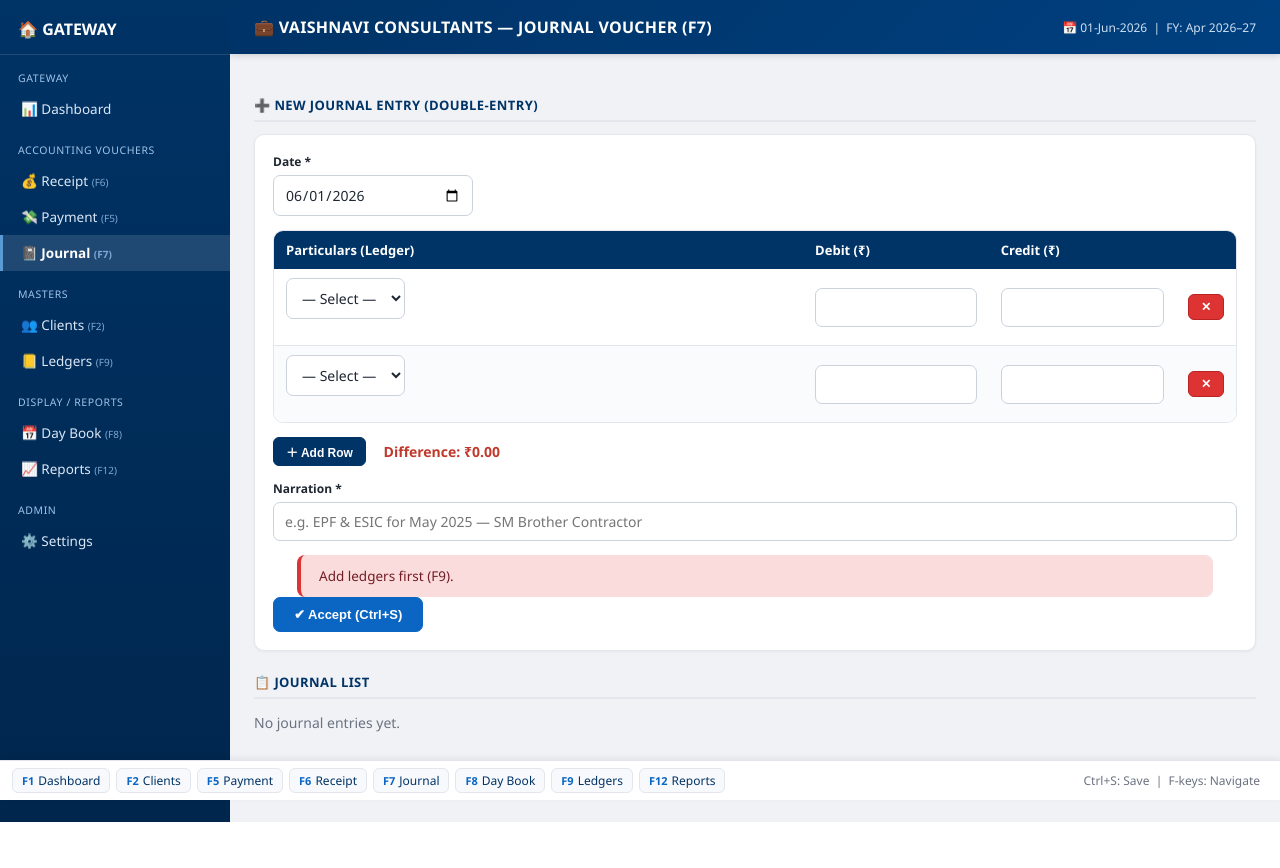
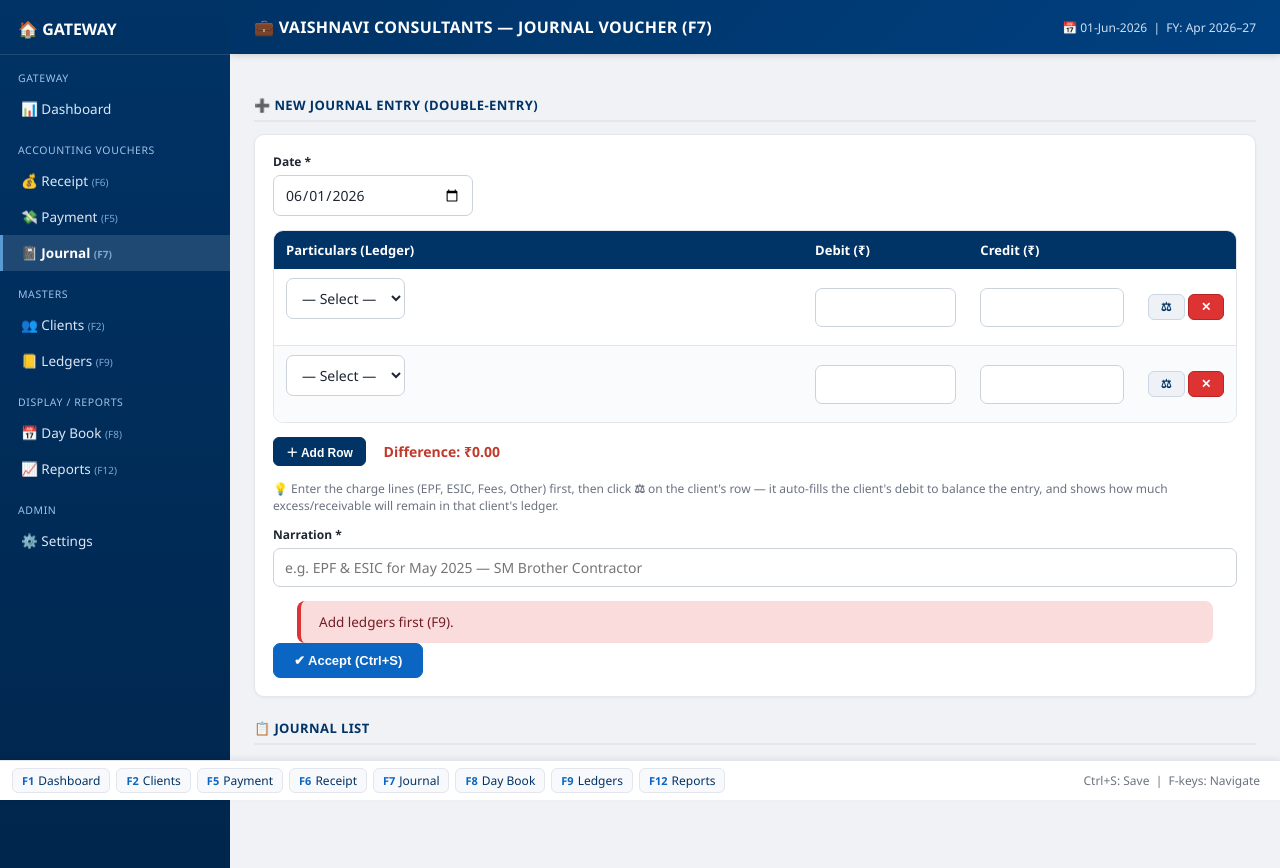
Before and after one commit to bagathsingh59-sudo/vaishnavi-tally, a Flask app: page /journal in a window 1280 px wide. Before the commit the page ends 822 px from the top, so only its background shows below. Run offline with Flask 3, Linux system fonts and the light colour scheme; data that the repository does not hold is empty.

Commit message:
feat: Journal auto-balance button (avoids Dr/Cr mismatch)
Adds a per-row '⚖' button in the Journal entry table. Workflow:
- Enter the charge lines (EPF, ESIC, Fees, Other) on the credit side
- Click ⚖ on the client's row → auto-fills the client's debit = total of
  the charges, so Dr = Cr instantly (no manual math, no difference error)
- Shows a live hint: 'After this: ₹6,000 Cr (excess held)' so you see what
  remains in the client ledger — the running-account method in action

This implements the correct rule: Journal client debit = amount BILLED
(not the amount received in the receipt); the gap stays as client excess.

Co-Authored-By: Claude Opus 4.8 <noreply@anthropic.com>

```diff
--- a/static/js/app.js
+++ b/static/js/app.js
@@ -87,3 +87,38 @@ function recalcJournal() {
 document.addEventListener("input", function (e) {
   if (e.target.name === "debit[]" || e.target.name === "credit[]") recalcJournal();
 });
+
+// ── Auto-balance a journal row: fill this line so total Dr = total Cr ──
+async function balanceRow(btn) {
+  const tr = btn.closest("tr");
+  let otherDr = 0, otherCr = 0;
+  document.querySelectorAll('#jrnTable input[name="debit[]"]').forEach((i) => {
+    if (!tr.contains(i)) otherDr += parseFloat(i.value || 0);
+  });
+  document.querySelectorAll('#jrnTable input[name="credit[]"]').forEach((i) => {
+    if (!tr.contains(i)) otherCr += parseFloat(i.value || 0);
+  });
+  const drIn = tr.querySelector('input[name="debit[]"]');
+  const crIn = tr.querySelector('input[name="credit[]"]');
+  const diff = otherCr - otherDr; // >0 => this row needs a debit
+  let thisDr = 0, thisCr = 0;
+  if (diff >= 0) { thisDr = diff; drIn.value = diff ? diff.toFixed(2) : ""; crIn.value = ""; }
+  else { thisCr = -diff; crIn.value = (-diff).toFixed(2); drIn.value = ""; }
+  recalcJournal();
+
+  // Show the projected balance for this ledger after the entry
+  const sel = tr.querySelector("select.bal");
+  const hint = tr.querySelector(".balhint");
+  if (sel && sel.value && hint) {
+    try {
+      const r = await fetch("/api/ledger/" + sel.value + "/balance");
+      const d = await r.json();
+      const cur = d.type === "Dr" ? d.balance : -d.balance;
+      const proj = cur + thisDr - thisCr;
+      const amt = "₹" + Math.abs(proj).toLocaleString("en-IN", { minimumFractionDigits: 2 });
+      if (Math.abs(proj) < 0.01) { hint.textContent = "After this: settled (₹0.00)"; hint.style.color = "#1e8e3e"; }
+      else if (proj < 0) { hint.textContent = "After this: " + amt + " Cr (excess held)"; hint.style.color = "#1e8e3e"; }
+      else { hint.textContent = "After this: " + amt + " Dr (receivable)"; hint.style.color = "#d33"; }
+    } catch (e) {}
+  }
+}
--- a/templates/journal.html
+++ b/templates/journal.html
@@ -19,7 +19,11 @@
         </select><small class="balhint"></small></td>
         <td><input type="number" step="0.01" name="debit[]" class="num" style="width:100%"></td>
         <td><input type="number" step="0.01" name="credit[]" class="num" style="width:100%"></td>
-        <td><button type="button" class="btn sm danger" onclick="removeRow(this)">✕</button></td>
+        <td style="white-space:nowrap">
+          <button type="button" class="btn sm ghost" onclick="balanceRow(this)"
+            title="Auto-balance: fill this line so total Debit = total Credit">⚖</button>
+          <button type="button" class="btn sm danger" onclick="removeRow(this)">✕</button>
+        </td>
       </tr>
       <tr>
         <td><select name="ledger_id[]" class="bal">
@@ -28,12 +32,19 @@
         </select><small class="balhint"></small></td>
         <td><input type="number" step="0.01" name="debit[]" class="num" style="width:100%"></td>
         <td><input type="number" step="0.01" name="credit[]" class="num" style="width:100%"></td>
-        <td><button type="button" class="btn sm danger" onclick="removeRow(this)">✕</button></td>
+        <td style="white-space:nowrap">
+          <button type="button" class="btn sm ghost" onclick="balanceRow(this)"
+            title="Auto-balance: fill this line so total Debit = total Credit">⚖</button>
+          <button type="button" class="btn sm danger" onclick="removeRow(this)">✕</button>
+        </td>
       </tr>
     </tbody>
   </table>
   <p><button type="button" class="btn sm" onclick="addRow('jrnTable')">＋ Add Row</button>
      <span id="jrn-balance" style="margin-left:14px;font-weight:700"></span></p>
+  <p class="muted" style="font-size:12px">💡 Enter the charge lines (EPF, ESIC, Fees, Other) first, then click
+     <b>⚖</b> on the client's row — it auto-fills the client's debit to balance the entry,
+     and shows how much excess/receivable will remain in that client's ledger.</p>
   <div class="form-row">
     <div class="field"><label>Narration *</label>
       <input name="narration" placeholder="e.g. EPF & ESIC for May 2025 — SM Brother Contractor" required></div>
```
